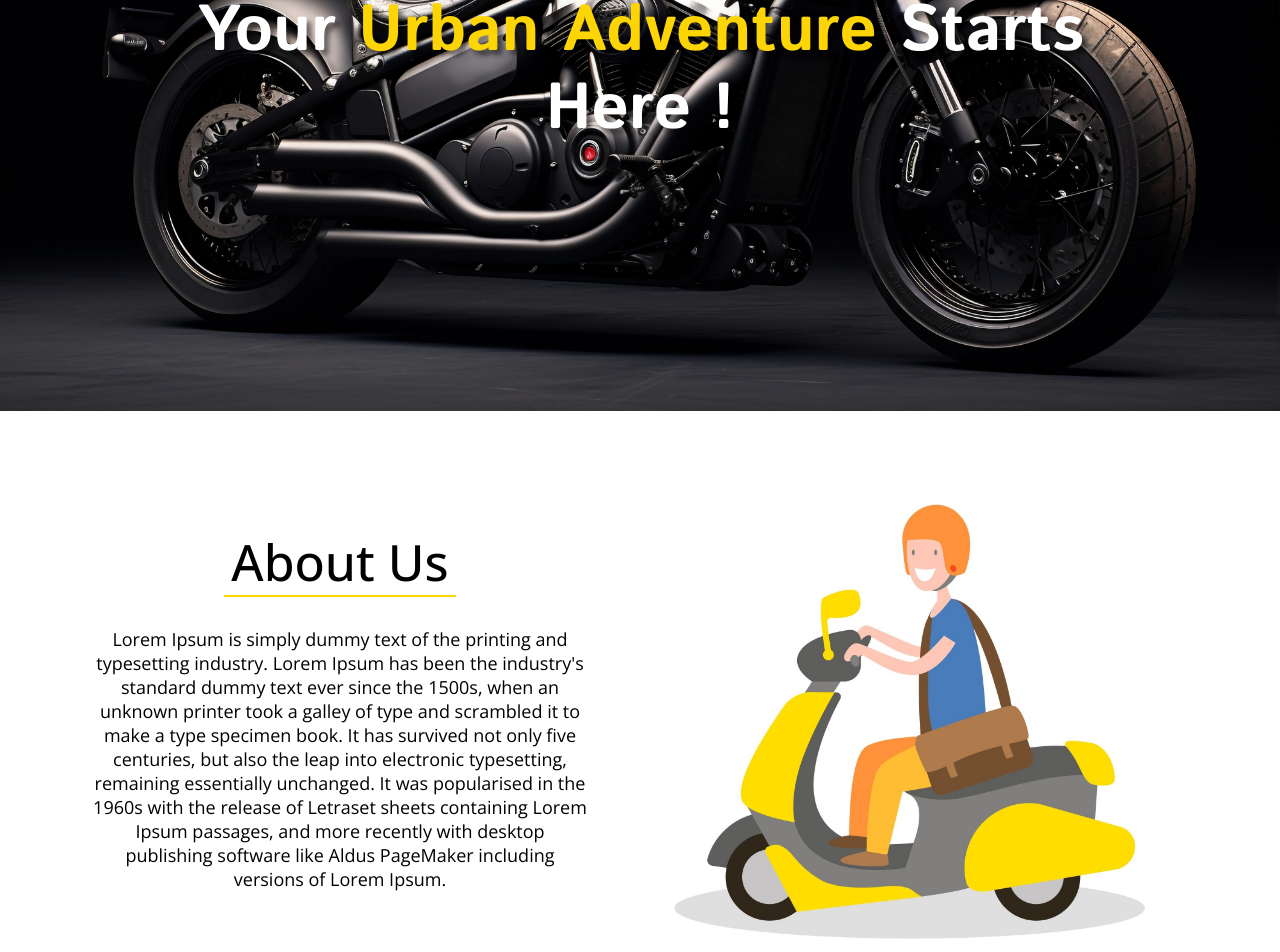
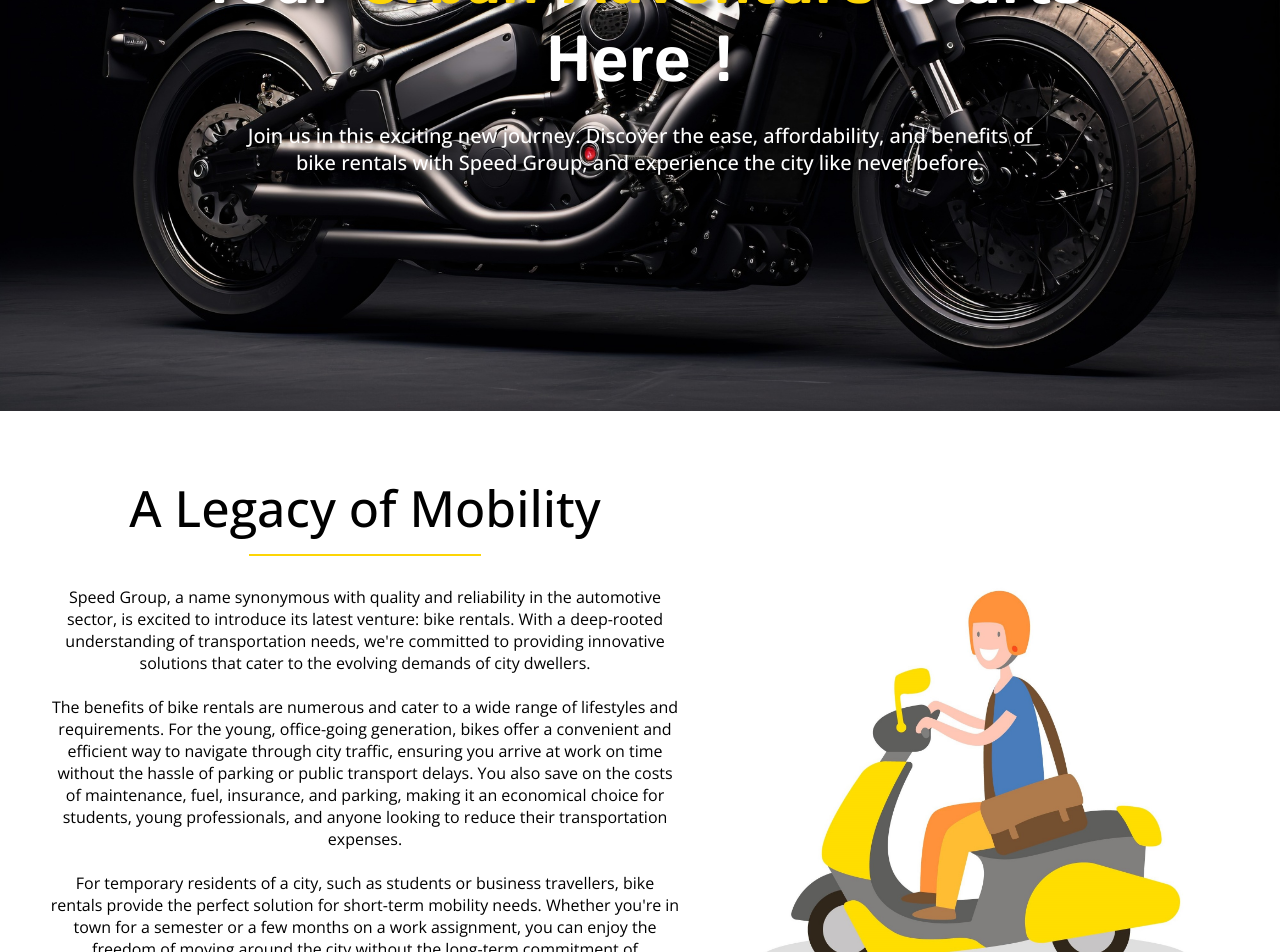
Before and after one commit to kaseracodes/fastfinite, a React (Vite) app: page /about-us in a window 1280 px wide. Shown: the part 360-1312 px from the top of the page. Built offline with nearby package versions, Linux system fonts and the light colour scheme; the HTML template or start-up script is replaced by a standard one; a web font is replaced by a local one.

Commit message:
Add contents

```diff
--- a/src/components/Footer/Footer.jsx
+++ b/src/components/Footer/Footer.jsx
@@ -44,7 +44,7 @@
             +919007074744
           </Link>
           <Link to="mailto:reach.fastfinite@gmail.com" className={styles.link}>
-            support@fastfinite.com
+            reach.fastfinite@gmail.com
           </Link>
         </div>
       </div>
--- a/src/components/ListingCard/ListingCard.jsx
+++ b/src/components/ListingCard/ListingCard.jsx
@@ -40,7 +40,7 @@
 
       <div className={styles.bottomDiv}>
         <div className={styles.duration}>
-          <button>{duration}</button>
+          <button>Total Price</button>
         </div>
 
         <div className={styles.priceDiv}>
--- a/src/components/Navbar/Navbar.jsx
+++ b/src/components/Navbar/Navbar.jsx
@@ -68,16 +68,20 @@
             navbarOpen ? styles.responsive_nav : ""
           }`}
         >
+          <Link to="/" className={styles.link}>
+            Home
+          </Link>
+
           <Link to="/about-us" className={styles.link}>
             About Us
           </Link>
 
+          <Link to="/bikes" className={styles.link}>
+            Book Your Bike
+          </Link>
+
           <Link to="/#testimonials" className={styles.link}>
             Testimonials
-          </Link>
-
-          <Link to="/bikes" className={styles.link}>
-            Book Your Bike
           </Link>
 
           <Link to="/list" className={styles.link}>
--- a/src/components/Navbar/Navbar.module.css
+++ b/src/components/Navbar/Navbar.module.css
@@ -95,6 +95,10 @@
     padding: 15px 50px;
     gap: 15px;
   }
+
+  .rightContainer {
+    gap: 30px;
+  }
 }
 
 @media only screen and (max-width: 1000px) {
--- a/src/components/Timeline/Timeline.jsx
+++ b/src/components/Timeline/Timeline.jsx
@@ -8,11 +8,10 @@
       <div className={styles.row}>
         <section>
           <div className={styles.number}>1</div>
-          <h5 className={styles.title}>Find Your Ride</h5>
+          <h5 className={styles.title}>Choose Your Ride</h5>
           <p className={styles.desc}>
-            Enter the basic details like, city, pick up and drop date and time
-            to choose from a list of available two - wheelers at your desired
-            go- hub.
+            Select your desired two-wheeler according to your needs and
+            preferences.
           </p>
         </section>
       </div>
@@ -22,7 +21,7 @@
           <div className={styles.number}>2</div>
           <h5 className={styles.title}>Book Your Ride</h5>
           <p className={styles.desc}>
-            Select your package and choose from the available payment options.
+            Select your package and your preferred payment option.
           </p>
         </section>
       </div>
@@ -30,11 +29,10 @@
       <div className={styles.row}>
         <section>
           <div className={styles.number}>3</div>
-          <h5 className={styles.title}>Get Ready to Ride</h5>
+          <h5 className={styles.title}>Pick Your Ride</h5>
           <p className={styles.desc}>
-            You will receive all the ride details via message and email. Reach
-            the pick up point in time and pay the security deposit (if
-            applicable). Enjoy every moment of your ride.
+            You will receive a confirmation message. Reach the pick up point on
+            time and pay the security deposit.
           </p>
         </section>
       </div>
@@ -44,9 +42,9 @@
           <div className={styles.number}>4</div>
           <h5 className={styles.title}>End Your Ride</h5>
           <p className={styles.desc}>
-            Once you have had the time of your life, drop the vehicle at the
-            same pick up point. Security deposit is refunded after checking for
-            damages and challans (if any).
+            After having enjoyed every moment of your ride you can drop the
+            vehicle at the same location as the pick up point. Security deposit
+            will be refunded after checking for damages and challan (if any).
           </p>
         </section>
       </div>
--- a/src/pages/AboutUsPage.jsx
+++ b/src/pages/AboutUsPage.jsx
@@ -48,22 +48,49 @@
           Your <span style={{ color: COLORS.yellow }}>Urban Adventure</span>{" "}
           Starts Here !
         </h1>
+
+        <p className={styles.bannerDesc}>
+          Join us in this exciting new journey. Discover the ease,
+          affordability, and benefits of bike rentals with Speed Group, and
+          experience the city like never before.
+        </p>
       </div>
 
       <div className={styles.div2}>
         <div className={styles.descDiv}>
-          <h5 className={styles.heading}>About Us</h5>
+          <h5 className={styles.heading}>A Legacy of Mobility</h5>
           <hr className={styles.hr} />
           <p className={styles.desc}>
-            Lorem Ipsum is simply dummy text of the printing and typesetting
-            industry. Lorem Ipsum has been the industry&apos;s standard dummy
-            text ever since the 1500s, when an unknown printer took a galley of
-            type and scrambled it to make a type specimen book. It has survived
-            not only five centuries, but also the leap into electronic
-            typesetting, remaining essentially unchanged. It was popularised in
-            the 1960s with the release of Letraset sheets containing Lorem Ipsum
-            passages, and more recently with desktop publishing software like
-            Aldus PageMaker including versions of Lorem Ipsum.
+            Speed Group, a name synonymous with quality and reliability in the
+            automotive sector, is excited to introduce its latest venture: bike
+            rentals. With a deep-rooted understanding of transportation needs,
+            we&apos;re committed to providing innovative solutions that cater to
+            the evolving demands of city dwellers.
+            <br />
+            <br />
+            The benefits of bike rentals are numerous and cater to a wide range
+            of lifestyles and requirements. For the young, office-going
+            generation, bikes offer a convenient and efficient way to navigate
+            through city traffic, ensuring you arrive at work on time without
+            the hassle of parking or public transport delays. You also save on
+            the costs of maintenance, fuel, insurance, and parking, making it an
+            economical choice for students, young professionals, and anyone
+            looking to reduce their transportation expenses.
+            <br />
+            <br />
+            For temporary residents of a city, such as students or business
+            travellers, bike rentals provide the perfect solution for short-term
+            mobility needs. Whether you&apos;re in town for a semester or a few
+            months on a work assignment, you can enjoy the freedom of moving
+            around the city without the long-term commitment of purchasing a
+            bike.
+            <br />
+            <br />
+            At Speed Group, we understand the importance of sustainability. Our
+            bike rental service not only offers convenience and savings but also
+            contributes to reducing carbon emissions and easing urban
+            congestion. By choosing to rent a bike, you&apos;re making a
+            positive impact on the environment and supporting a greener future.
           </p>
         </div>
         <img src="/images/about_us/image1.jpg" alt="bike" />
--- a/src/pages/AboutUsPage.module.css
+++ b/src/pages/AboutUsPage.module.css
@@ -5,6 +5,7 @@
   background-size: cover;
   padding: 100px;
   display: flex;
+  flex-direction: column;
   justify-content: center;
   align-items: center;
 }
@@ -23,6 +24,16 @@
   text-shadow: 5px 5px 5px rgba(0, 0, 0, 0.5);
 }
 
+.bannerDesc {
+  font-family: "Open Sans", sans-serif;
+  font-size: 20px;
+  font-weight: 500;
+  text-align: center;
+  color: var(--white);
+  max-width: 800px;
+  text-shadow: 5px 5px 5px rgba(0, 0, 0, 0.5);
+}
+
 .div2 {
   padding: 50px 100px;
   display: flex;
@@ -37,7 +48,7 @@
 }
 
 .descDiv {
-  max-width: 500px;
+  max-width: 700px;
 }
 
 .heading {
@@ -47,12 +58,12 @@
   color: var(--black);
   margin: 10px 0 0 0;
   text-align: center;
-  line-height: 100%;
+  line-height: 150%;
 }
 
 .desc {
   font-family: "Open Sans", sans-serif;
-  font-size: 18px;
+  font-size: 16px;
   font-weight: 400;
   margin-top: 30px;
   text-align: center;
@@ -81,7 +92,7 @@
   }
 
   .div2 img {
-    width: 550px;
+    width: 500px;
   }
 }
 
@@ -107,13 +118,17 @@
 
 @media only screen and (max-width: 550px) {
   .bannerContainer {
-    height: 20vh;
+    height: 30vh;
     padding: 55px 10px;
     gap: 20px;
   }
 
   .bannerHeading {
     font-size: 35px;
+  }
+
+  .bannerDesc {
+    font-size: 15px;
   }
 
   .div2 {
--- a/src/pages/HomePage.jsx
+++ b/src/pages/HomePage.jsx
@@ -188,7 +188,7 @@
       <div className={styles.div5} id="faq">
         <h5 className={styles.heading}>Have Questions? We got you.</h5>
         <p className={styles.subHeading}>
-          Contact us on +91-8448444897 WhatsApp/Call in case of any other query.
+          Contact us on +919007074744 WhatsApp/Call in case of any other query.
         </p>
 
         <AccordionSection />
```
